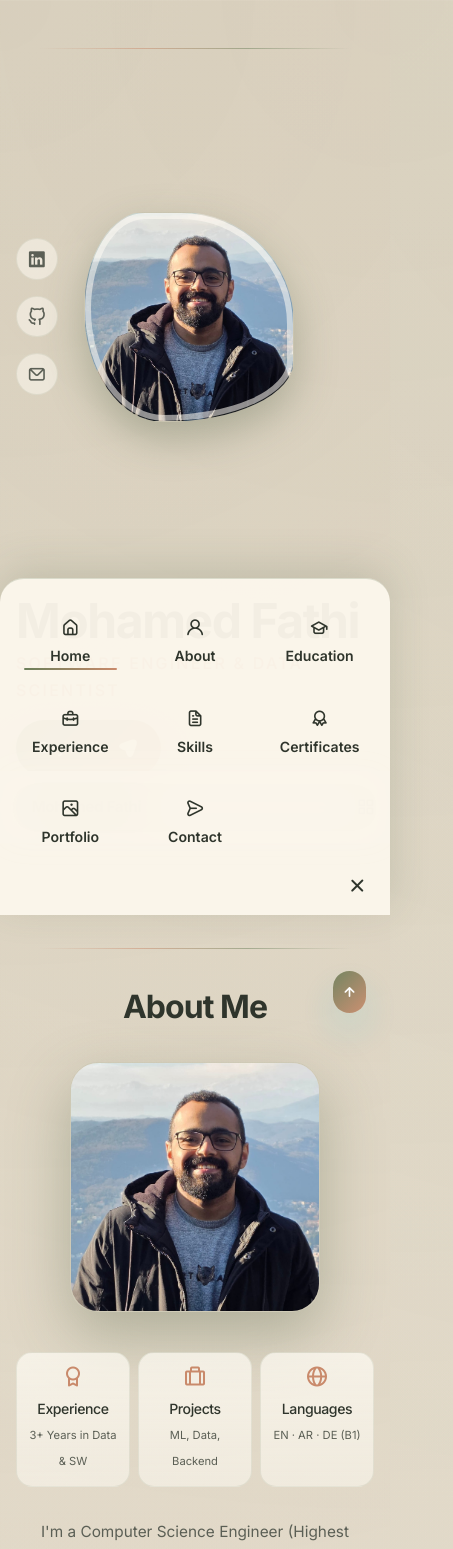
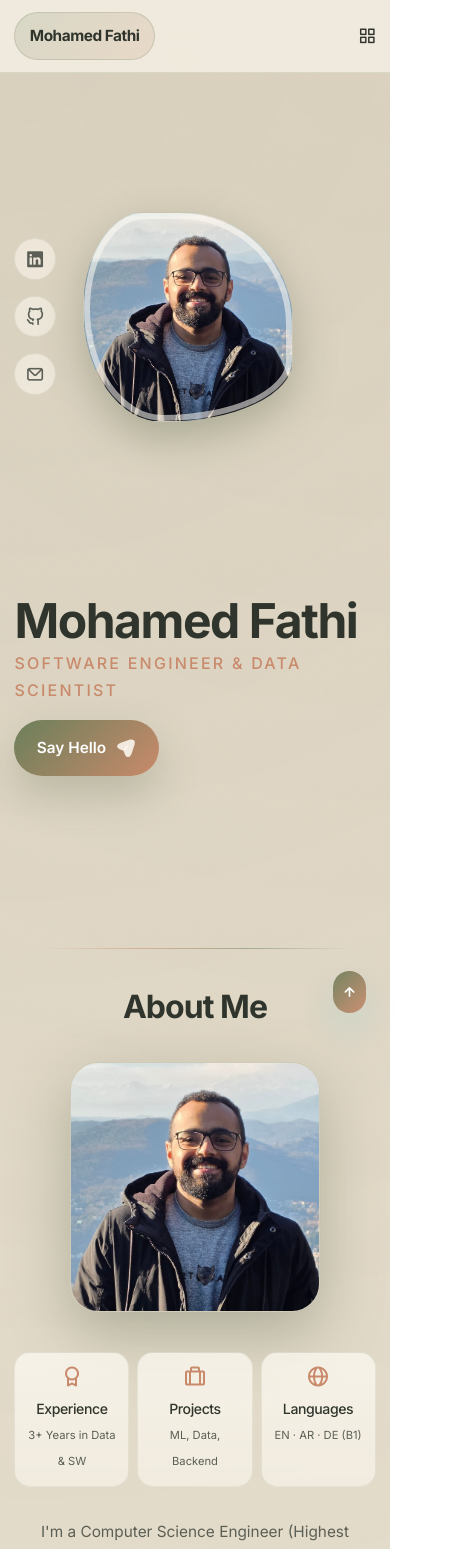
Before and after one commit to mohamedFabdrabo/portfolio, a React (Vite) app: page / in a window 390 px wide. Shown: the top 1549 px of the page, 453 px wide, since content can reach past the window. Built offline with nearby package versions, Linux system fonts and the light colour scheme.

Commit message:
fix issues with mobile viewing

```diff
--- a/src/App.css
+++ b/src/App.css
@@ -70,6 +70,7 @@
 
 html {
   scroll-behavior: smooth;
+  overflow-x: hidden;
   background:
     radial-gradient(circle at top left, rgba(107, 127, 90, 0.18), transparent 32%),
     radial-gradient(circle at top right, rgba(201, 138, 107, 0.16), transparent 34%),
@@ -85,6 +86,8 @@ textarea {
 }
 
 body {
+  margin: 0;
+  overflow-x: hidden;
   background:
     radial-gradient(circle at top left, rgba(107, 127, 90, 0.18), transparent 30%),
     radial-gradient(circle at top right, rgba(201, 138, 107, 0.18), transparent 33%),
@@ -238,7 +241,13 @@ img {
 /* For medium devices */
 @media screen and (max-width: 768px) {
   body {
-    margin: 0 0 var(--header-height) 0;
+    margin: 0;
+  }
+
+  .container {
+    width: 100%;
+    padding-left: 0.9rem;
+    padding-right: 0.9rem;
   }
 
   .section {
--- a/src/components/header/Header.jsx
+++ b/src/components/header/Header.jsx
@@ -1,18 +1,37 @@
-import React, { useState } from "react";
+import React, { useEffect, useState } from "react";
 import "./header.css";
 
 const Header = () => {
-  /*=============== Change Background Header ===============*/
-  window.addEventListener("scroll", function () {
-    const header = document.querySelector(".header");
-    // when the scroll is higher than 200 viewport height, add the scroll-header class to a tag with the header tag
-    if (this.scrollY >= 80) header.classList.add("scroll-header");
-    else header.classList.remove("scroll-header");
-  });
-
   /*=============== Toggle Menu ===============*/
   const [Toggle, showMenu] = useState(false);
   const [activeNav, setActiveNav] = useState("#home");
+
+  useEffect(() => {
+    const handleScroll = () => {
+      const header = document.querySelector(".header");
+
+      if (!header) {
+        return;
+      }
+
+      if (window.scrollY >= 80) {
+        header.classList.add("scroll-header");
+      } else {
+        header.classList.remove("scroll-header");
+      }
+    };
+
+    window.addEventListener("scroll", handleScroll);
+
+    return () => {
+      window.removeEventListener("scroll", handleScroll);
+    };
+  }, []);
+
+  const handleNavClick = (navId) => {
+    setActiveNav(navId);
+    showMenu(false);
+  };
 
   return (
     <header className="header">
@@ -26,7 +45,7 @@ const Header = () => {
             <li className="nav__item">
               <a
                 href="#home"
-                onClick={() => setActiveNav("#home")}
+                onClick={() => handleNavClick("#home")}
                 className={
                   activeNav === "#home" ? "nav__link active-link" : "nav__link"
                 }
@@ -38,7 +57,7 @@ const Header = () => {
             <li className="nav__item">
               <a
                 href="#about"
-                onClick={() => setActiveNav("#about")}
+                onClick={() => handleNavClick("#about")}
                 className={
                   activeNav === "#about" ? "nav__link active-link" : "nav__link"
                 }
@@ -50,7 +69,7 @@ const Header = () => {
             <li className="nav__item">
               <a
                 href="#education"
-                onClick={() => setActiveNav("#education")}
+                onClick={() => handleNavClick("#education")}
                 className={
                   activeNav === "#education"
                     ? "nav__link active-link"
@@ -64,7 +83,7 @@ const Header = () => {
             <li className="nav__item">
               <a
                 href="#experience"
-                onClick={() => setActiveNav("#experience")}
+                onClick={() => handleNavClick("#experience")}
                 className={
                   activeNav === "#experience"
                     ? "nav__link active-link"
@@ -78,7 +97,7 @@ const Header = () => {
             <li className="nav__item">
               <a
                 href="#skills"
-                onClick={() => setActiveNav("#skills")}
+                onClick={() => handleNavClick("#skills")}
                 className={
                   activeNav === "#skills"
                     ? "nav__link active-link"
@@ -92,7 +111,7 @@ const Header = () => {
             <li className="nav__item">
               <a
                 href="#certificates"
-                onClick={() => setActiveNav("#certificates")}
+                onClick={() => handleNavClick("#certificates")}
                 className={
                   activeNav === "#certificates"
                     ? "nav__link active-link"
@@ -106,7 +125,7 @@ const Header = () => {
             <li className="nav__item">
               <a
                 href="#portfolio"
-                onClick={() => setActiveNav("#portfolio")}
+                onClick={() => handleNavClick("#portfolio")}
                 className={
                   activeNav === "#portfolio"
                     ? "nav__link active-link"
@@ -120,7 +139,7 @@ const Header = () => {
             <li className="nav__item">
               <a
                 href="#contact"
-                onClick={() => setActiveNav("#contact")}
+                onClick={() => handleNavClick("#contact")}
                 className={
                   activeNav === "#contact"
                     ? "nav__link active-link"
--- a/src/components/header/header.css
+++ b/src/components/header/header.css
@@ -93,38 +93,55 @@
 /* For medium devices */
 @media screen and (max-width: 768px) {
     .header {
-        top: initial;
-        bottom: 0;
+        top: 0;
+        bottom: initial;
     }
 
     .nav {
         height: var(--header-height);
     }
 
-        .nav__menu {
-            position: fixed;
-            bottom: -100%;
-            left: 0;
-            width: 100%;
-            background: rgba(251, 246, 236, 0.96);
-            backdrop-filter: blur(18px);
-            -webkit-backdrop-filter: blur(18px);
-            padding: 2rem 1.5rem 4rem;
-            box-shadow: 0 -10px 40px rgba(79, 95, 67, 0.18);
-            border-radius: 1.5rem 1.5rem 0 0;
-            transition: .3s;
-            border-top: 1px solid rgba(107, 127, 90, 0.22);
-        }
+    .nav__menu {
+        position: fixed;
+        top: calc(var(--header-height) + 0.75rem);
+        left: 50%;
+        width: min(calc(100% - 1.5rem), 28rem);
+        background: rgba(251, 246, 236, 0.98);
+        backdrop-filter: blur(18px);
+        -webkit-backdrop-filter: blur(18px);
+        padding: 1.25rem 1rem 1rem;
+        box-shadow: 0 16px 40px rgba(79, 95, 67, 0.18);
+        border-radius: 1.25rem;
+        transition: opacity 0.25s ease, transform 0.25s ease, visibility 0.25s ease;
+        border: 1px solid rgba(107, 127, 90, 0.22);
+        transform: translate(-50%, -0.75rem);
+        opacity: 0;
+        visibility: hidden;
+        pointer-events: none;
+    }
 
     /* Show Menu */
     .show-menu {
-        bottom: 0;
+        transform: translate(-50%, 0);
+        opacity: 1;
+        visibility: visible;
+        pointer-events: auto;
     }
 
     .nav__list {
         display: grid;
-        grid-template-columns: repeat(3, 1fr);
-        gap: 2rem;
+        grid-template-columns: repeat(2, minmax(0, 1fr));
+        gap: 1rem;
+    }
+
+    .nav__link {
+        justify-content: center;
+        min-height: 3.25rem;
+        padding: 0.65rem 0.5rem;
+        border-radius: 1rem;
+        text-align: center;
+        background: rgba(255, 252, 244, 0.65);
+        border: 1px solid rgba(107, 127, 90, 0.12);
     }
 
     .nav__icon {
@@ -133,8 +150,8 @@
 
     .nav__close {
         position: absolute;
-        right: 1.3rem;
-        bottom: .5rem;
+        right: 0.85rem;
+        top: 0.85rem;
         font-size: 1.5rem;
         cursor: pointer;
         color: var(--title-color);
@@ -159,10 +176,11 @@
 /* For small devices */
 @media screen and (max-width: 350px) {
     .nav__menu {
-        padding: 2rem 0.25rem 4rem;
+        width: calc(100% - 1rem);
+        padding: 1.1rem 0.75rem 0.85rem;
     }
 
     .nav__list {
-        column-gap: 0;
+        grid-template-columns: 1fr;
     }
 }
--- a/src/components/qualification/qualification.css
+++ b/src/components/qualification/qualification.css
@@ -129,8 +129,58 @@
   /* For medium devices */
   @media screen and (max-width: 768px) {
     .qualification__container {
-        margin-left: var(--mb-1-5);
-        margin-right: var(--mb-1-5);
+        width: 100%;
+        margin-left: auto;
+        margin-right: auto;
+    }
+
+    .qualification__data {
+        grid-template-columns: 1.1rem minmax(0, 1fr);
+        column-gap: 0.9rem;
+        align-items: start;
+        margin-bottom: 1.75rem;
+    }
+
+    .qualification__data > div:first-child:not(:empty),
+    .qualification__data > div:last-child {
+        grid-column: 2;
+    }
+
+    .qualification__data > div:first-child:empty {
+        display: none;
+    }
+
+    .qualification__data > div:nth-child(2) {
+        grid-column: 1;
+        grid-row: 1;
+        min-height: 100%;
+    }
+
+    .qualification__title,
+    .qualification__subtitle,
+    .qualification__calender,
+    .qualification__bullets {
+        max-width: 100%;
+        overflow-wrap: anywhere;
+    }
+
+    .qualification__title {
+        line-height: 1.45;
+        margin-bottom: 0.35rem;
+    }
+
+    .qualification__subtitle,
+    .qualification__calender {
+        line-height: 1.6;
+    }
+
+    .qualification__bullets {
+        padding-left: 1rem;
+        line-height: 1.7;
+    }
+
+    .qualification__bullets li {
+        margin-bottom: 0.45rem;
     }
   }
 
```
Also changed, not shown: 7 other files (tests, documents, lock files or other folders).
